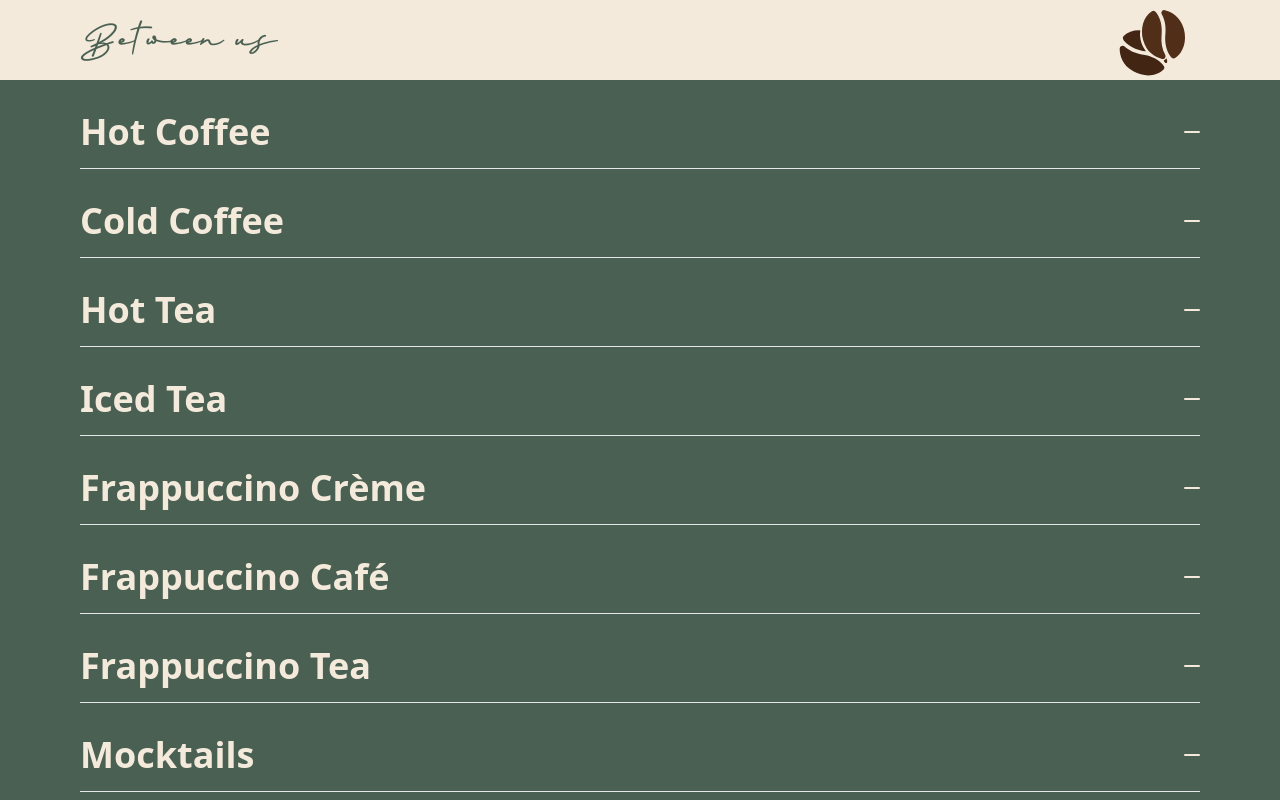
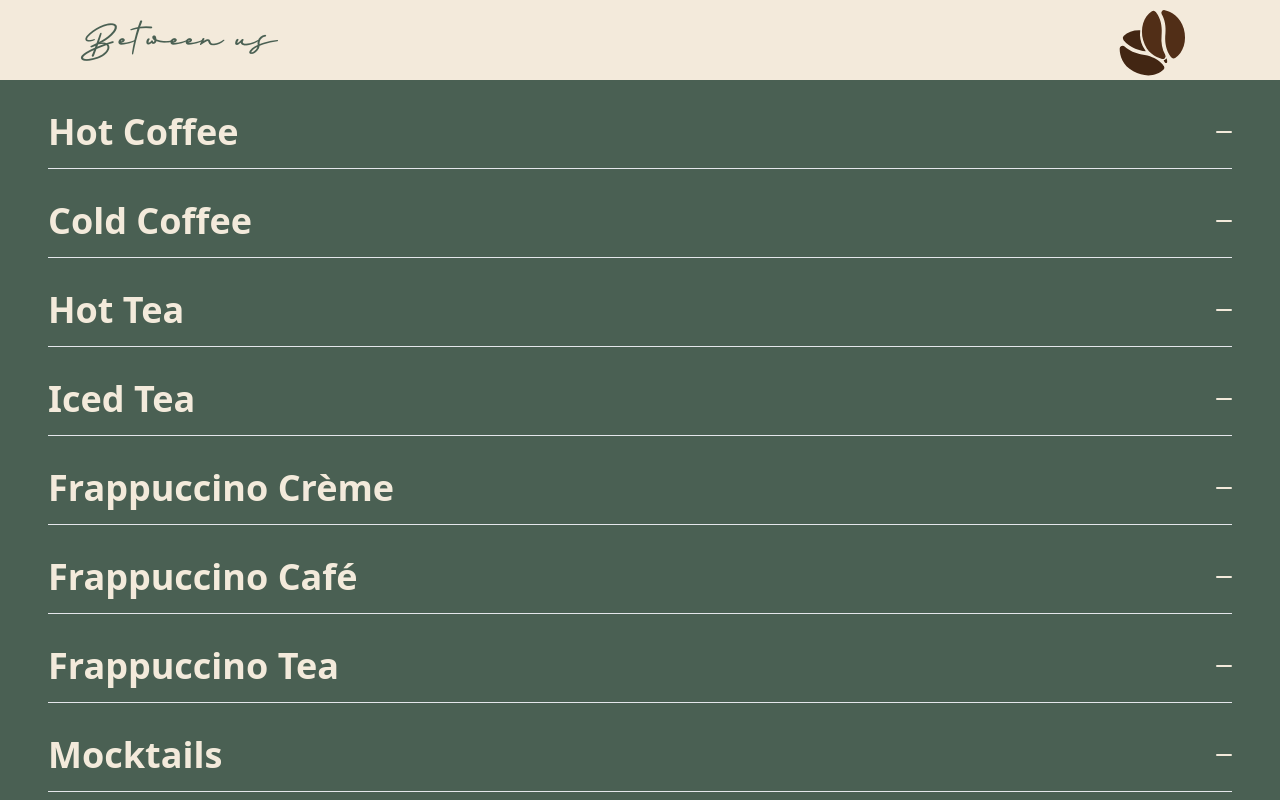
Before and after one commit to Meriemchm/chm_QR_Menu_React_Website_between_v2, a React (Vite) app: page / in a window 1280 px wide. Shown: the top 800 px of the page. Built offline with nearby package versions, Linux system fonts and the light colour scheme; a web font is replaced by a local one.

Commit message:
fix width issues

```diff
--- a/src/Accordion/AccordionMain.jsx
+++ b/src/Accordion/AccordionMain.jsx
@@ -11,7 +11,7 @@ const AccordionMain = () => {
   };
 
   return (
-    <div className="h-full flex flex-col items-center justify-center pt-24 pb-20 px-2 sm:px-2 md:px-2 lg:px-20">
+    <div className="h-full flex flex-col items-center justify-center pt-24 pb-20 px-2 sm:px-2 md:px-2 lg:px-12">
       <div className="w-full ">
         <div className="flex flex-col space-y-4">
           {menuLinks.map(({ id, title }) => (
--- a/src/Menu/Menu.jsx
+++ b/src/Menu/Menu.jsx
@@ -5,8 +5,8 @@ const Menu = ({ title }) => {
   const Data = MenuData.filter((item) => item.category === title);
 
   return (
-    <div className=" flex flex-col justify-center md:items-center items-start w-full  h-full ">
-      <div className="grid grid-cols-1 md:grid-cols-2 xl:grid-cols-3 gap-6 w-full md:w-auto text-center justify-center items-center">
+    <div className=" flex flex-col justify-center md:items-center items-start w-full  h-full">
+      <div className="grid grid-cols-1 md:grid-cols-2 xl:grid-cols-3 gap-6 w-full text-center justify-center items-center">
         {Data.map(({ id, src, name, price, ingredients }) => {
           return (
             <div
@@ -21,7 +21,7 @@ const Menu = ({ title }) => {
                   loading="lazy"
                 />
 
-                <div className="flex flex-col items-start justify-start flex-grow w-1/2 text-gray-800 md:mx-5 my-4">
+                <div className="flex flex-col items-start justify-start flex-grow w-1/2  text-gray-800 md:mx-5 my-4">
                   <p className="menu_name md:text-lg font-bold capitalize py-2 text-second">
                     {name}
                   </p>
```
